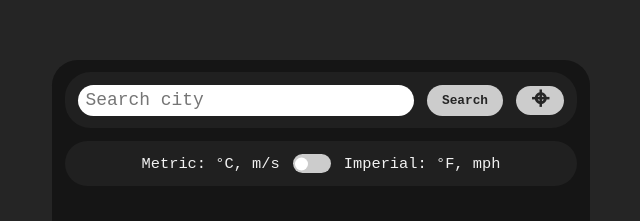
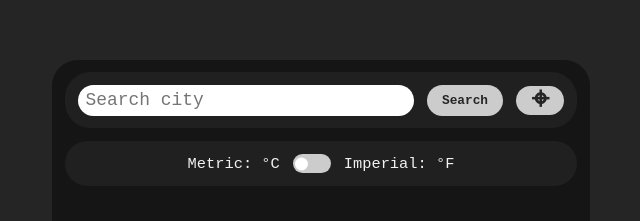
Before and after one commit to criticvl/simple-weather-app, a website built with Vite: page index.html in a window 1280 px wide. Shown: the part 162-383 px from the top of the page, without its empty margins (319-959 px from the left). Built offline with nearby package versions, Linux system fonts and the light colour scheme; no server answers.

Commit message:
Update index.html

```diff
--- a/index.html
+++ b/index.html
@@ -16,12 +16,12 @@
         <button id="location-button">⌖</button>
       </div>
       <div class="metric-div">
-        <p>Metric: °C, m/s</p>
+        <p>Metric: °C</p>
         <label class="switch">
           <input id="units" type="checkbox" />
           <span class="slider round"></span>
         </label>
-        <p>Imperial: °F, mph</p>
+        <p>Imperial: °F</p>
       </div>
       <p id="status" class="status"></p>
       <div class="dispaly-div">
```
